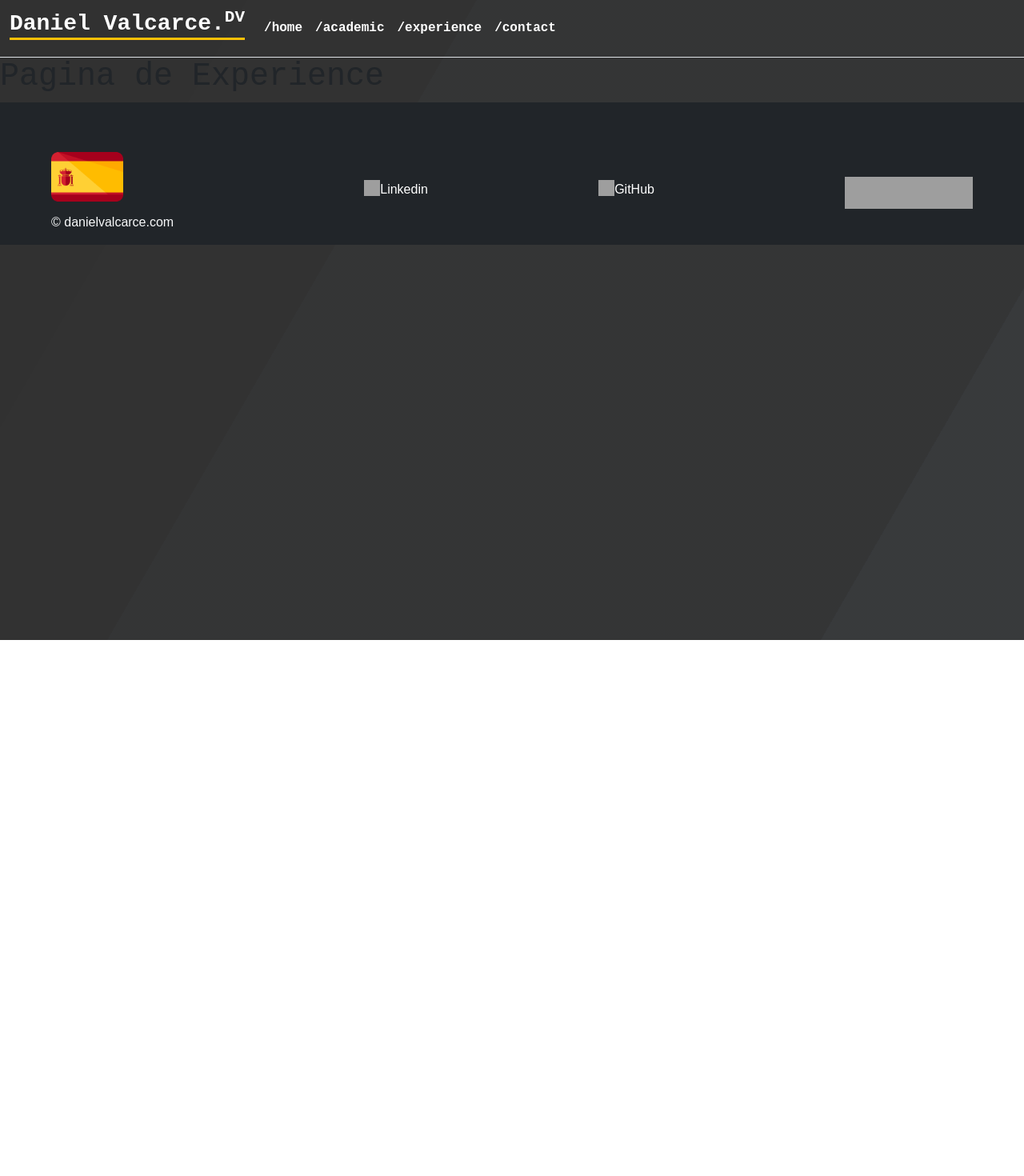
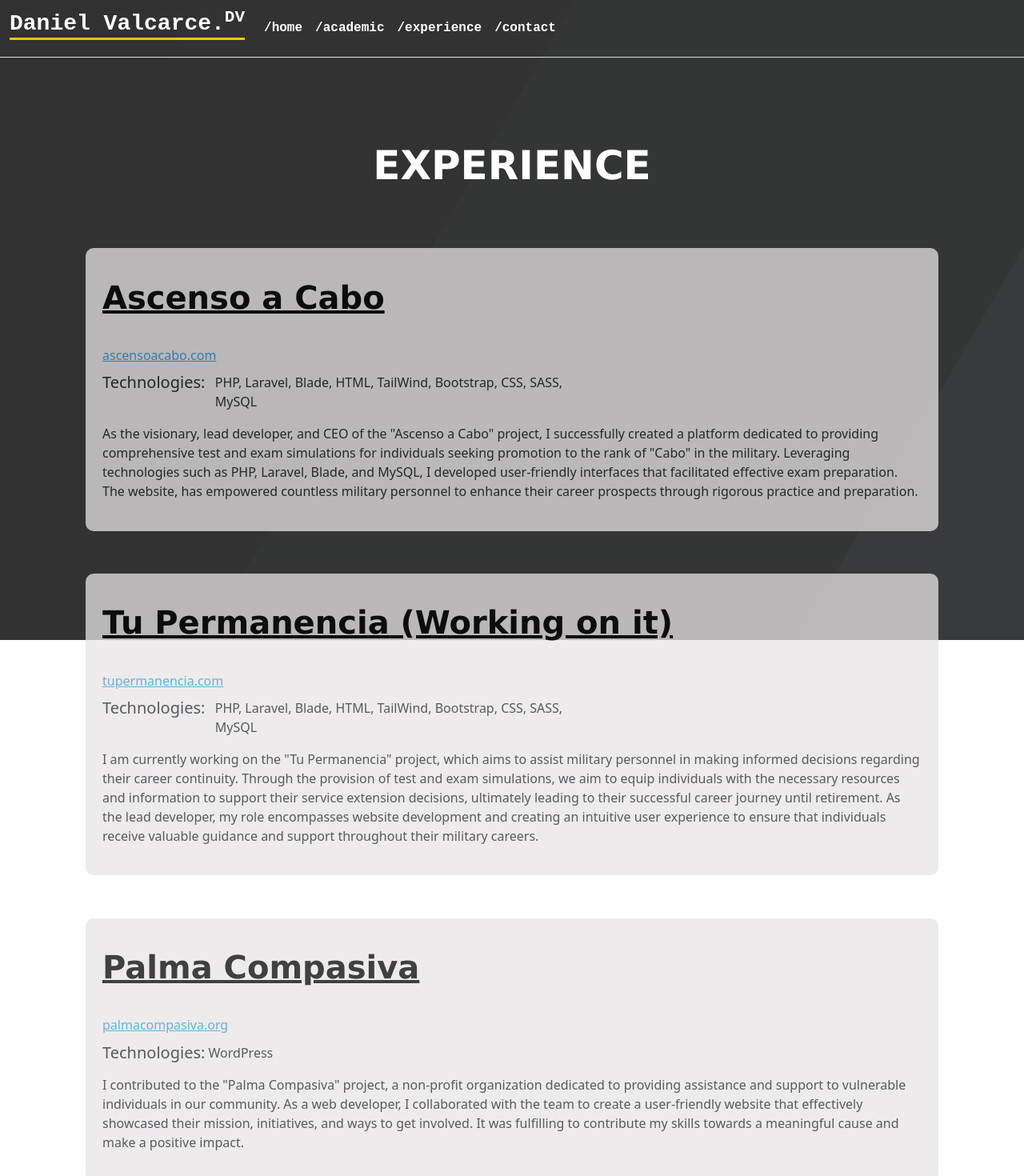
Before and after one commit to Danielfernandezvalcarce/daniel-valcarce-react, a React (Create React App) app: page /Experience in a window 1280 px wide. Shown: the top 1470 px of the page at 80% size. Before the commit the page ends 800 px from the top, so only its background shows below. Built offline with nearby package versions, Linux system fonts and the light colour scheme; grey boxes are pictures that could not be loaded.

Commit message:
Academic Completo

```diff
--- a/src/components/Academic-DAW.jsx
+++ b/src/components/Academic-DAW.jsx
@@ -1,4 +1,6 @@
 import "./styles/Academic-DAW-Style.css";
+import ministerioEducacion from "../assets/img/ministerioEducacion.png";
+
 
 export function AcademicDAW() {
   return (
@@ -95,6 +97,7 @@ export function AcademicDAW() {
           excellence scholarship from the Spanish Army. You can explore some of
           my most relevant academic projects on my GitHub profile.
         </p>
+        <img src={ministerioEducacion} alt="" className="w-25 h-25 align-self-center"/>
       </div>
     </>
   );
--- /dev/null
+++ b/src/components/AcademicInterests.jsx
@@ -0,0 +1,60 @@
+import "./styles/AcademicInterestsStyle.css"
+
+export function AcademicInterests() {
+  return (
+    <>
+      <section id="interests">
+        <h3 id="tituloInterests">INTERESTS AS A PROGRAMMER</h3>
+        <div>
+          <h4>Cybersecurity</h4>
+          <p>
+            I am fascinated by the evolving landscape of cybersecurity and the
+            challenges it presents. Keeping digital systems secure and protected
+            is a critical aspect of modern technology, and I am committed to
+            staying updated with the latest security practices and techniques.
+          </p>
+        </div>
+        <div>
+          <h4>Exploring New Technologies</h4>
+          <p>
+            I am continuously driven to explore and learn emerging technologies
+            and programming languages. One area I am particularly interested in
+            is <b>Solidity</b>, the programming language used for developing smart
+            contracts on blockchain platforms. I find the decentralized nature
+            of blockchain technology and its potential applications to be highly
+            captivating.
+          </p>
+        </div>
+        <div>
+          <h4>Personal Projects</h4>
+          <p>
+            I enjoy working on personal programming projects, where I can apply
+            my skills and creativity to bring innovative ideas to life. These
+            projects allow me to enhance my problem-solving abilities and gain
+            hands-on experience in different areas of software development.
+          </p>
+        </div>
+        <div>
+          <h4>Continuous Learning</h4>
+          <p>
+            The ever-evolving nature of programming motivates me to engage in
+            continuous learning. I am dedicated to expanding my knowledge and
+            skill set through self-study, online courses, and participating in
+            relevant industry events. I believe in the importance of staying
+            up-to-date with the latest trends and advancements in the
+            programming world.
+          </p>
+        </div>
+        <div>
+          <p>
+            By actively pursuing my interests, I strive to grow both personally
+            and professionally as a programmer. I am enthusiastic about
+            leveraging my skills and knowledge to contribute to meaningful
+            projects and collaborate with like-minded individuals in the
+            technology community.
+          </p>
+        </div>
+      </section>
+    </>
+  );
+}
--- /dev/null
+++ b/src/components/Projects.jsx
@@ -0,0 +1,72 @@
+import "./styles/ProjectsStyle.css"
+
+export function Projects() {
+  return (
+    <>
+      <section className="projects">
+        <div className="project">
+          <h4 className="projectTitle">Ascenso a Cabo</h4>
+          <a href="https://ascensoacabo.com/" className="enlaceProyecto">ascensoacabo.com</a>
+          <div className="technologies">
+            <h5>Technologies:</h5>
+            <p>
+              PHP, Laravel, Blade, HTML, TailWind, Bootstrap, CSS, SASS, MySQL
+            </p>
+          </div>
+          <p>
+            As the visionary, lead developer, and CEO of the "Ascenso a Cabo"
+            project, I successfully created a platform dedicated to providing
+            comprehensive test and exam simulations for individuals seeking
+            promotion to the rank of "Cabo" in the military. Leveraging
+            technologies such as PHP, Laravel, Blade, and MySQL, I developed
+            user-friendly interfaces that facilitated effective exam
+            preparation. The website, has empowered countless military personnel
+            to enhance their career prospects through rigorous practice and
+            preparation.
+          </p>
+        </div>
+
+        <div className="project">
+          <h4 className="projectTitle">Tu Permanencia (Working on it)</h4>
+          <a href="" className="enlaceProyecto">tupermanencia.com</a>
+          <div className="technologies">
+            <h5>Technologies:</h5>
+            <p>
+              PHP, Laravel, Blade, HTML, TailWind, Bootstrap, CSS, SASS, MySQL
+            </p>
+          </div>
+          <p>
+            I am currently working on the "Tu Permanencia" project, which aims
+            to assist military personnel in making informed decisions regarding
+            their career continuity. Through the provision of test and exam
+            simulations, we aim to equip individuals with the necessary
+            resources and information to support their service extension
+            decisions, ultimately leading to their successful career journey
+            until retirement. As the lead developer, my role encompasses website
+            development and creating an intuitive user experience to ensure that
+            individuals receive valuable guidance and support throughout their
+            military careers.
+          </p>
+        </div>
+
+        <div className="project">
+          <h4 className="projectTitle">Palma Compasiva</h4>
+          <a href="https://palmacompasiva.org/" className="enlaceProyecto">palmacompasiva.org</a>
+          <div className="technologies">
+            <h5>Technologies:</h5>
+            <p>WordPress</p>
+          </div>
+          <p>
+            I contributed to the "Palma Compasiva" project, a non-profit
+            organization dedicated to providing assistance and support to
+            vulnerable individuals in our community. As a web developer, I
+            collaborated with the team to create a user-friendly website that
+            effectively showcased their mission, initiatives, and ways to get
+            involved. It was fulfilling to contribute my skills towards a
+            meaningful cause and make a positive impact.
+          </p>
+        </div>
+      </section>
+    </>
+  );
+}
--- /dev/null
+++ b/src/components/styles/AcademicInterestsStyle.css
@@ -0,0 +1,26 @@
+#interests{
+    display: flex;
+    flex-direction: column;
+    align-items: flex-start;
+    justify-content: flex-start;
+    margin-top: 5%;
+    margin-bottom: 5%;
+    width: 100%;
+    height: 100%;
+    background-color: rgb(231, 228, 228);
+    opacity: 0.75;
+    border-radius: 10px;
+    padding: 2%;
+}
+
+#tituloInterests{
+    font-size: 40px;
+    font-weight: bold;
+    font-family: Verdana, Geneva, Tahoma, sans-serif;
+    line-height: 2;
+    text-align: center;
+    margin-bottom: 2%;
+    color: black;
+    align-self: center;
+    text-decoration: underline;
+}
--- /dev/null
+++ b/src/components/styles/ProjectsStyle.css
@@ -0,0 +1,40 @@
+.project{
+    display: flex;
+    flex-direction: column;
+    align-items: flex-start;
+    justify-content: flex-start;
+    margin-top: 5%;
+    margin-bottom: 5%;
+    width: 100%;
+    height: 100%;
+    background-color: rgb(231, 228, 228);
+    opacity: 0.75;
+    border-radius: 10px;
+    padding: 2%;
+}
+
+.projectTitle{
+    font-size: 40px;
+    font-weight: bold;
+    font-family: Verdana, Geneva, Tahoma, sans-serif;
+    line-height: 2;
+    text-align: left;
+    margin-bottom: 2%;
+    color: black;
+    text-decoration: underline;
+}
+
+.technologies{
+    display: flex;
+    flex-direction: row;
+    width: max-content;
+    margin-top: 1%;
+}
+
+.technologies > h5 {
+    margin-right: 2%;
+}
+
+.enlaceProyecto{
+    color: #3498db;
+}
--- a/src/views/Academic.jsx
+++ b/src/views/Academic.jsx
@@ -1,5 +1,6 @@
 import { AcademicDAW } from "../components/Academic-DAW";
 import { AcademicSkills } from "../components/AcademicSkills";
+import { AcademicInterests } from "../components/AcademicInterests";
 import "./styles/AcademicStyle.css";
 
 export function Academic() {
@@ -9,6 +10,7 @@ export function Academic() {
                 <h4 id="educationTitle">EDUCATION, QUALIFICATIONS AND SKILLS</h4>
                 <AcademicDAW />
                 <AcademicSkills />
+                <AcademicInterests />
             </main>
         </>
     );
--- a/src/views/Experience.jsx
+++ b/src/views/Experience.jsx
@@ -1,8 +1,12 @@
+import "./styles/ExperienceStyle.css"
+import {Projects} from "../components/Projects"
+
 export function Experience() {
     return (
         <>
-            <main>
-                <h1>Pagina de Experience</h1>
+            <main className="mx-auto col-12 col-md-10 offset-md-2">
+                <h4 id="experienceTitle">EXPERIENCE</h4>
+                <Projects />
             </main>
         </>
     )
--- /dev/null
+++ b/src/views/styles/ExperienceStyle.css
@@ -0,0 +1,10 @@
+#experienceTitle{
+    font-size: 50px;
+    font-weight: bold;
+    font-family: Verdana, Geneva, Tahoma, sans-serif;
+    line-height: 2;
+    text-align: center;
+    margin-top: 8%;
+    margin-bottom: 2%;
+    color: white;
+}
```
Also changed, not shown: src/assets/img/ministerioEducacion.png (renamed from src/assets/img/ministerio de educacion.png).
